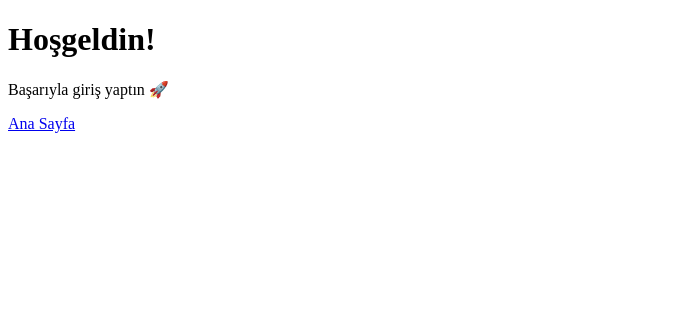
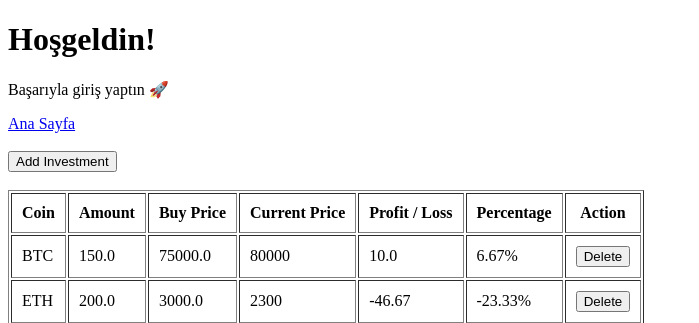
Before and after one commit to belkyy/PersonalInvestmentTracker, a Flask app: page /dashboard in a window 1280 px wide; the page is wider, and only the part inside the window is pictured. Shown: the top 323 px of that part, without its empty margins (0-699 px from the left). Run offline with Flask 3, Linux system fonts and the light colour scheme; a user stored in the database is signed in; data comes from the database, SQL or seed files in the repository; both versions use the stored data as it was after the commit.

Commit message:
2nd Sql table made, Dashboard made

```diff
--- a/app.py
+++ b/app.py
@@ -14,10 +14,80 @@ def index():
 
 @app.route("/dashboard")
 def dashboard():
+
     if "user_id" not in session:
         return redirect(url_for("login"))
 
-    return render_template("dashboard.html")
+    conn = get_connection()
+
+    investments = conn.execute("""
+    SELECT * FROM investments
+    WHERE user_id = ?
+    """, (session["user_id"],)).fetchall()
+
+    conn.close()
+
+    prices = {
+    "BTC": 80000,
+    "ETH": 2300,
+    "SOL": 110,
+    "XRP": 1.4,
+    "BNB": 1250
+    }
+
+    investment_list = []
+    for inv in investments:
+
+        current_price = prices[inv["coin"]]
+
+        percentage = (
+            (
+                current_price - inv["buy_price"]
+            )
+            /
+            inv["buy_price"]
+        ) * 100
+
+        profit_loss = (
+            inv["amount"] * percentage /100
+        )
+
+        investment_list.append({
+            "id": inv["id"],
+            "coin": inv["coin"],
+            "amount": inv["amount"],
+            "buy_price": inv["buy_price"],
+            "current_price": current_price,
+            "profit_loss": round(profit_loss, 2),
+            "percentage": round(percentage, 2)
+     })
+
+    return render_template(
+        "dashboard.html",
+        investments=investment_list
+    )
+
+@app.route("/delete/<int:id>")
+def delete(id):
+
+    if "user_id" not in session:
+        return redirect(url_for("login"))
+
+    conn = get_connection()
+
+    conn.execute("""
+    DELETE FROM investments
+    WHERE id = ?
+    AND user_id = ?
+    """, (
+        id,
+        session["user_id"]
+    ))
+
+    conn.commit()
+    conn.close()
+
+    return redirect(url_for("dashboard"))
 
 @app.route("/login", methods=["GET", "POST"])
 def login():
@@ -68,6 +138,77 @@ def register():
 def getCreate():
     return render_template('create.html')
 
+@app.route("/add", methods=["GET", "POST"])
+def add():
+
+    if "user_id" not in session:
+        return redirect(url_for("login"))
+
+    if request.method == "POST":
+
+        coin = request.form["coin"]
+
+        valid_coins = [
+            "BTC",
+            "ETH",
+            "SOL",
+            "XRP",
+            "BNB"
+        ]
+
+        if coin not in valid_coins:
+            return "Invalid coin!"
+
+        try:
+            amount = float(request.form["amount"])
+            buy_price = float(request.form["buy_price"])
+
+        except:
+            return "Invalid number!"
+
+        conn = get_connection()
+
+        conn.execute("""
+        INSERT INTO investments
+        (user_id, coin, amount, buy_price)
+        VALUES (?, ?, ?, ?)
+        """, (
+            session["user_id"],
+            coin,
+            amount,
+            buy_price
+        ))
+
+        conn.commit()
+        conn.close()
+
+        return redirect(url_for("dashboard"))
+
+    return render_template("add.html")
+
+"Bu endpoint sadece debug amaçlıdır, gerçek uygulamada böyle bir endpoint bulunmamalıdır!"
+"Unutmaaaaaaaaaaaaaaaaaaaaaaaa"
+
+@app.route("/debug")
+def debug():
+
+    conn = get_connection()
+
+    users = conn.execute(
+        "SELECT * FROM users"
+    ).fetchall()
+
+    investments = conn.execute(
+        "SELECT * FROM investments"
+    ).fetchall()
+
+    conn.close()
+
+    return {
+        "users": [dict(x) for x in users],
+        "investments": [dict(x) for x in investments]
+    }
+
 def init_db():
     conn = get_connection()
 
@@ -79,6 +220,16 @@ def init_db():
     )
     """)
 
+    conn.execute("""
+    CREATE TABLE IF NOT EXISTS investments (
+    id INTEGER PRIMARY KEY AUTOINCREMENT,
+    user_id INTEGER,
+    coin TEXT,
+    amount REAL,
+    buy_price REAL
+    )
+    """)
+
     conn.commit()
     conn.close()
 
--- a/templates/dashboard.html
+++ b/templates/dashboard.html
@@ -1,14 +1,78 @@
 <!DOCTYPE html>
 <html>
+
 <head>
     <title>Dashboard</title>
 </head>
+
 <body>
 
     <h1>Hoşgeldin!</h1>
+
     <p>Başarıyla giriş yaptın 🚀</p>
 
     <a href="/">Ana Sayfa</a>
 
+    <br><br>
+
+    <a href="/add">
+        <button>Add Investment</button>
+    </a>
+
+    <br><br>
+
+    <table border="1" cellpadding="10">
+
+        <tr>
+            <th>Coin</th>
+            <th>Amount</th>
+            <th>Buy Price</th>
+            <th>Current Price</th>
+            <th>Profit / Loss</th>
+            <th>Percentage</th>
+            <th>Action</th>
+        </tr>
+
+        {% for inv in investments %}
+
+        <tr>
+
+            <td>{{ inv.coin }}</td>
+
+            <td>{{ inv.amount }}</td>
+
+            <td>{{ inv.buy_price }}</td>
+
+            <td>{{ inv.current_price }}</td>
+
+            <td>
+                {{ inv.profit_loss }}
+            </td>
+
+            <td>
+                {{ inv.percentage }}%
+            </td>
+
+            <td>
+
+                <a href="/delete/{{ inv.id }}">
+                    <button>Delete</button>
+                </a>
+
+            </td>
+
+        </tr>
+
+        {% endfor %}
+
+    </table>
+
+
+    <div class="ticker2">
+    <iframe src="https://widget.coinlib.io/widget?type=horizontal_v2&theme=dark"
+            width="105%" height="45" scrolling="no" frameborder="0"></iframe>
+    </div>
+
 </body>
+
 </html>
```
Also changed, not shown: static/style.css (+13 -0 lines), templates/add.html (added, +55 -0 lines), database.db.
